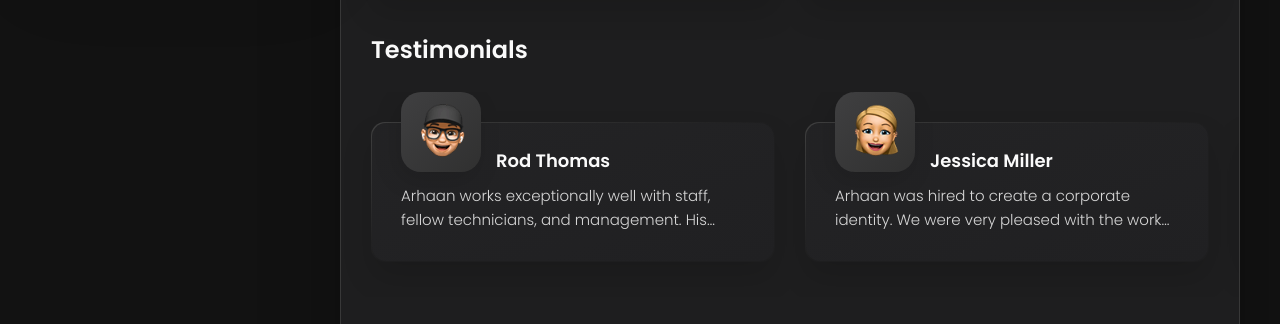
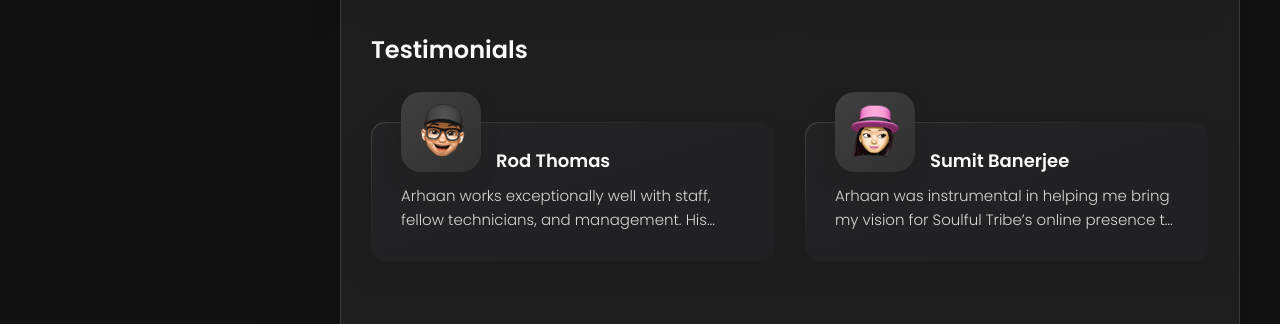
Before and after one commit to arhaannair/portfolio, a plain HTML site: page index.html in a window 1280 px wide. Shown: the part 788-1112 px from the top of the page. Drawn offline with nearby package versions, Linux system fonts and the light colour scheme.

Commit message:
Update index.html

```diff
--- a/index.html
+++ b/index.html
@@ -325,18 +325,18 @@
               <div class="content-card" data-testimonials-item>
 
                 <figure class="testimonials-avatar-box">
-                  <img src="./assets/images/avatar-2.png" alt="Jessica miller" width="60" data-testimonials-avatar>
+                  <img src="./assets/images/avatar-3.png" alt="Sumit Banerjee" width="60" data-testimonials-avatar>
                 </figure>
 
-                <h4 class="h4 testimonials-item-title" data-testimonials-title>Jessica miller</h4>
+                <h4 class="h4 testimonials-item-title" data-testimonials-title>Sumit Banerjee </h4>
 
                 <div class="testimonials-text" data-testimonials-text>
                   <p>
-                  Arhaan was hired to create a corporate identity. We were very pleased with the work done. He has a
-                  lot of experience
-                  and is very concerned about the needs of client. Lorem ipsum dolor sit amet, ullamcous cididt
-                  consectetur adipiscing
-                  elit, seds do et eiusmod tempor incididunt ut laborels dolore magnarels alia.
+                  Arhaan was instrumental in helping me bring my vision for Soulful Tribe’s online presence to life. He worked
+                  closely with me to design a user-friendly website that reflects the spirit of the business and meets the needs
+                  of our growing community. His technical skills, professionalism, and thoughtful communication made the
+                  process smooth from start to finish. I’m very grateful for his work and would gladly recommend him to
+                  anyone looking for reliable, high-quality support in building their digital presence.
                   </p>
                 </div>
 
```
